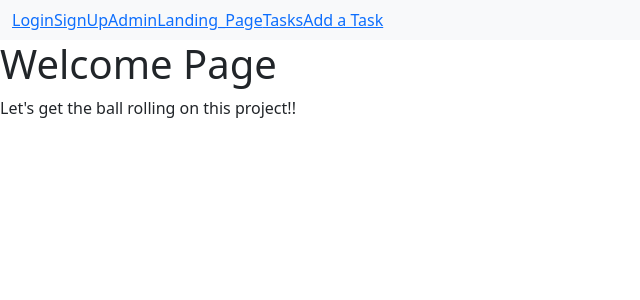
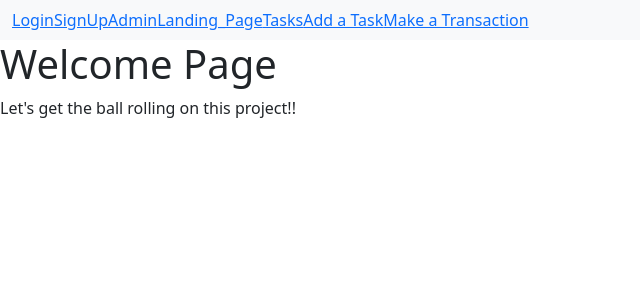
Before and after one commit to neshmasood/family-banking-system, a Django app: page / in a window 1280 px wide. Shown: the top 300 px of the page, without its empty margins (0-640 px from the left). Run offline with Django 4.2, Linux system fonts and the light colour scheme.

Commit message:
created make transaction form, added urls for transaction delete/update/create

```diff
--- a/main_app/templates/base.html
+++ b/main_app/templates/base.html
@@ -29,6 +29,7 @@
           <li class="nav-item"><a class="navbar-link" href="/">Landing_Page</a></li>
           <li class="nav-item"><a href="/tasks">Tasks</a></li>
           <li class="nav-item"><a class="navbar-link" href="/tasks/new">Add a Task</a></li>
+          <li class="nav-item"><a class="navbar-link" href="transactions/create/">Make a Transaction</a></li>
         </ul>
       </div>
 
--- a/main_app/urls.py
+++ b/main_app/urls.py
@@ -14,6 +14,8 @@ urlpatterns = [
     path('user/<username>/', views.profile, name='profile'),
     path('transactions/', views.transactions_index, name='transactions_index'),
     path('transactions/<int:transaction_id>', views.transactions_show, name='transactions_show'),
-
+    path('transactions/create/', views.Transaction_Create.as_view(), name='transactions_create'),
+    path('transactions/<int:pk>/update/', views.Transaction_Update.as_view(), name='transactions_update'),
+    path('transactions/<int:pk>/delete/', views.Transaction_Delete.as_view(), name='transactions_delete'),
 
 ]
--- a/main_app/views.py
+++ b/main_app/views.py
@@ -86,7 +86,7 @@ def transactions_show(request, transaction_id):
 
 
 
-class TransactionCreate(CreateView):
+class Transaction_Create(CreateView):
     model = Transaction
     fields = '__all__'
     template_name = "transaction_form.html"
@@ -94,7 +94,7 @@ class TransactionCreate(CreateView):
 
 
 
-class TransactionUpdate(UpdateView):
+class Transaction_Update(UpdateView):
     model = Transaction
     fields = ['transaction_number', 'balance', 'date']
     template_name = "transaction_update.html"
@@ -102,7 +102,7 @@ class TransactionUpdate(UpdateView):
 
 
 
-class TransactionDelete(DeleteView):
+class Transaction_Delete(DeleteView):
     model = Transaction
     template_name = "transaction_confirm_delete.html"
     success_url = '/transactions'
```
Also changed, not shown: main_app/templates/transaction_form.html (added, +12 -0 lines).
